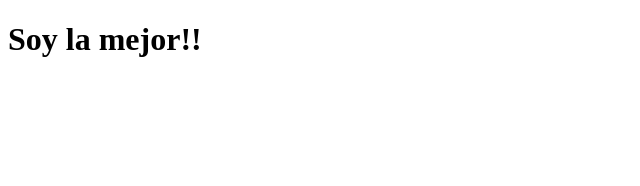
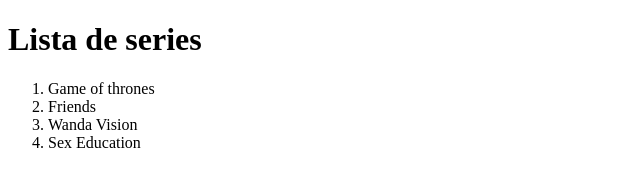
Before and after one commit to DianaJara24/CLASE-WEB, a plain HTML site: page index.html in a window 1280 px wide. Shown: the whole page, without its empty margins (0-640 px from the left). Drawn offline with Linux system fonts and the light colour scheme.

Commit message:
Se agregan lista de series

```diff
--- a/index.html
+++ b/index.html
@@ -7,7 +7,13 @@
     <title>Diana Paola Jara Pardo</title>
 </head>
 <body>
-    <h1>Soy la mejor!!</h1>
+    <h1>Lista de series</h1>
+    <ol>
+        <li>Game of thrones</li>
+        <li>Friends</li>
+        <li>Wanda Vision</li>
+        <li>Sex Education</li>
+    </ol>
 
 </body>
 </html>
```
